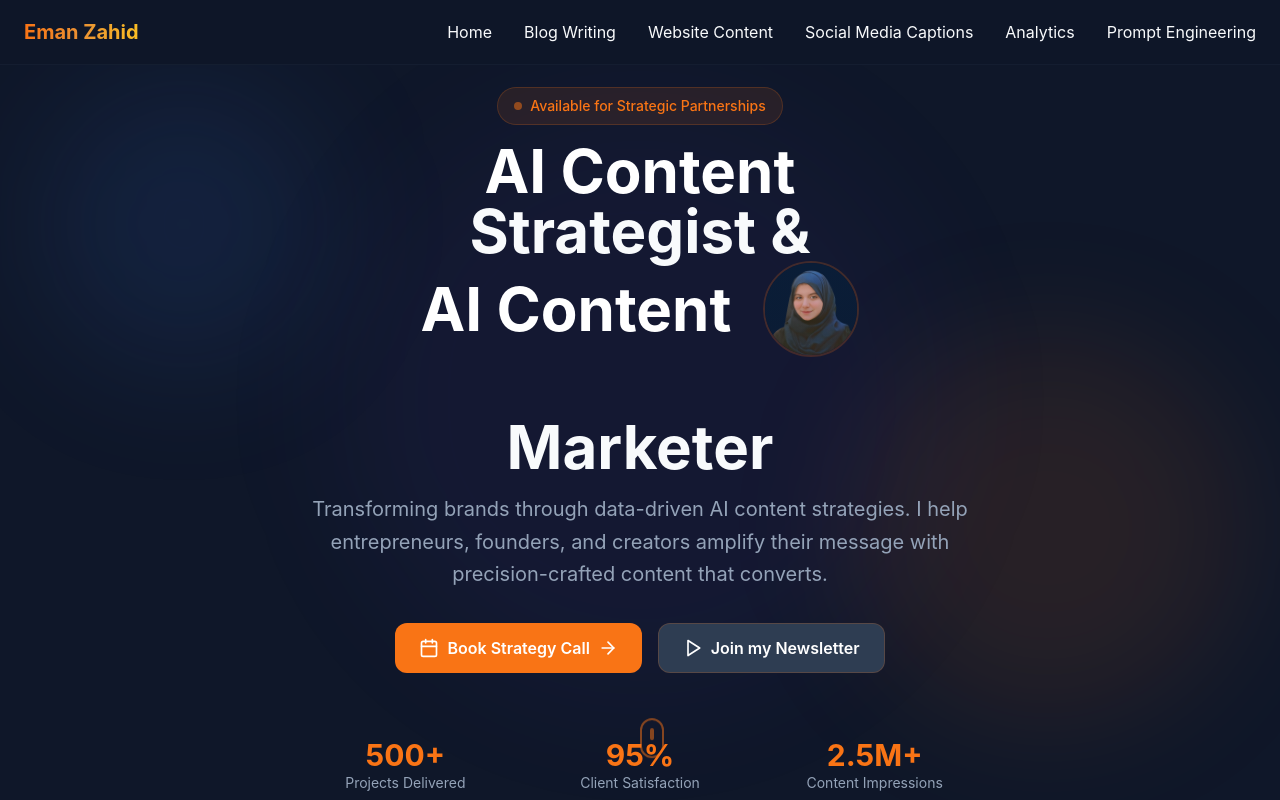
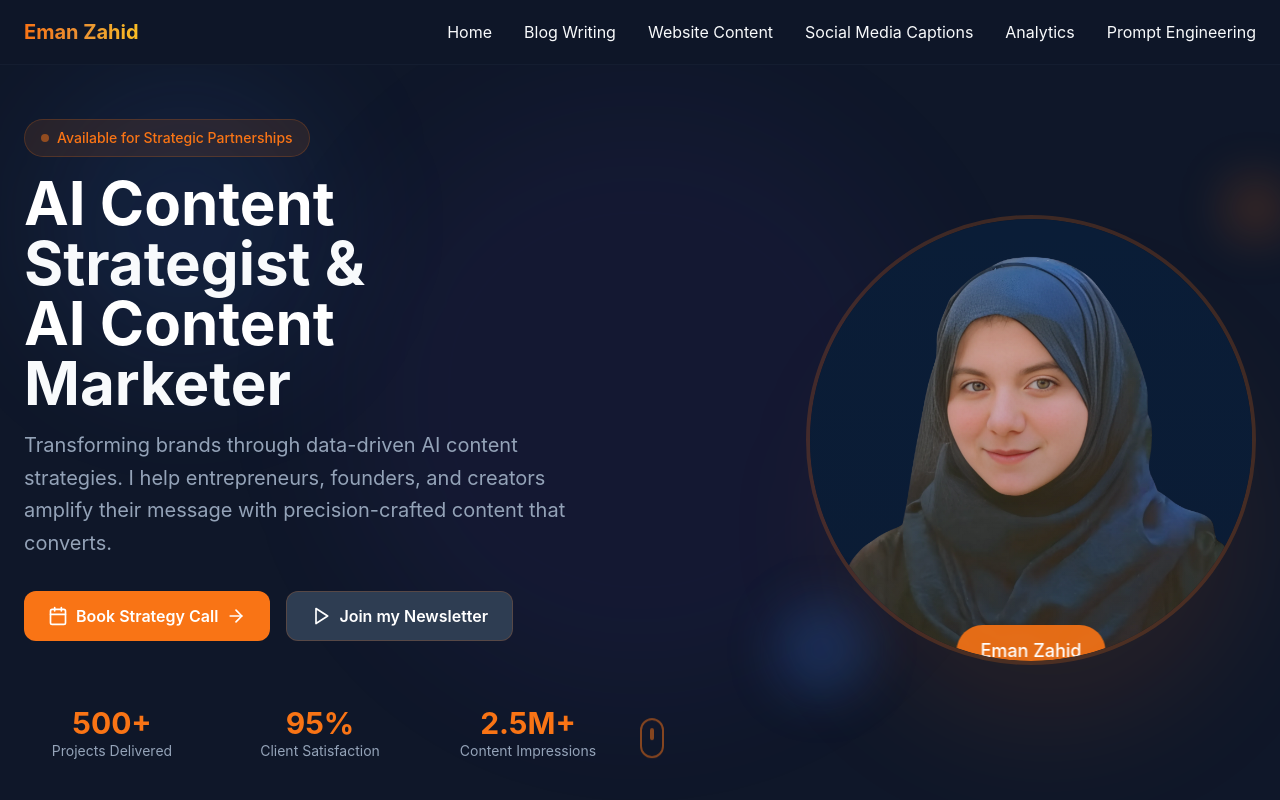
Before and after one commit to emanzahid17/emanzahid, a React (Vite) app: page / in a window 1280 px wide. Shown: the top 800 px of the page. Built offline with nearby package versions, Linux system fonts and the light colour scheme.

Commit message:
Fix hero image and blog section
Adjusted image placement in the hero section to the right side with the heading on the left. Also, added blog writing images to the blog section as they were not visible.

```diff
--- a/src/components/HeroSection.tsx
+++ b/src/components/HeroSection.tsx
@@ -19,9 +19,10 @@ const HeroSection = () => {
       </div>
 
       <div className="container mx-auto px-6 relative z-10">
-        <div className="flex flex-col items-center justify-center min-h-screen pt-20">
-          {/* Main Content - Centered */}
-          <div className={`text-center space-y-8 max-w-4xl ${isVisible ? 'animate-slide-up' : 'opacity-0'}`}>
+        <div className="flex flex-col lg:flex-row items-center justify-between min-h-screen pt-20 gap-12">
+
+          {/* Left Side - Content */}
+          <div className={`lg:w-1/2 space-y-8 ${isVisible ? 'animate-slide-up' : 'opacity-0'}`}>
             <div className="space-y-4">
               <div className="inline-flex items-center px-4 py-2 bg-orange-primary/10 border border-orange-primary/20 rounded-full text-orange-primary text-sm font-medium">
                 <div className="w-2 h-2 bg-orange-primary rounded-full mr-2 animate-pulse"></div>
@@ -33,32 +34,18 @@ const HeroSection = () => {
                 <br />
                 <span className="hero-text-gradient">Strategist &</span>
                 <br />
-                <div className="flex items-center justify-center gap-4 md:gap-8 flex-wrap">
-                  <span className="text-white">AI Content</span>
-                  {/* Profile Image */}
-                  <div className={`relative ${isVisible ? 'animate-scale-in' : 'opacity-0'}`} style={{ animationDelay: '0.3s' }}>
-                    <div className="relative w-16 h-16 md:w-20 md:h-20 lg:w-24 lg:h-24 rounded-full overflow-hidden border-2 border-orange-primary/20 hover:border-orange-primary/40 transition-all duration-500 hover:scale-105">
-                      <img
-                        src="/lovable-uploads/7290b180-01b2-4ba4-950a-6fb1f673b4ae.png"
-                        alt="Eman Zahid - AI Content Strategist Profile"
-                        className="w-full h-full object-cover"
-                      />
-                      <div className="absolute inset-0 bg-gradient-to-t from-navy-primary/20 to-transparent"></div>
-                    </div>
-                    <div className="absolute -inset-1 bg-gradient-primary rounded-full blur-md opacity-20 animate-pulse"></div>
-                  </div>
-                </div>
+                <span className="text-white">AI Content</span>
                 <br />
                 <span className="hero-text-gradient">Marketer</span>
               </h1>
 
-              <p className="text-xl text-muted-foreground max-w-2xl mx-auto leading-relaxed">
+              <p className="text-xl text-muted-foreground leading-relaxed">
                 Transforming brands through data-driven AI content strategies. I help entrepreneurs,
                 founders, and creators amplify their message with precision-crafted content that converts.
               </p>
             </div>
 
-            <div className="flex flex-col sm:flex-row gap-4 justify-center">
+            <div className="flex flex-col sm:flex-row gap-4">
               <button className="btn-primary group">
                 <Calendar className="w-5 h-5 mr-2" />
                 Book Strategy Call
@@ -92,6 +79,34 @@ const HeroSection = () => {
               </div>
             </div>
           </div>
+
+          {/* Right Side - Profile Image */}
+          <div className={`lg:w-1/2 flex justify-center lg:justify-end ${isVisible ? 'animate-scale-in' : 'opacity-0'}`} style={{ animationDelay: '0.3s' }}>
+            <div className="relative">
+              <div className="relative w-80 h-80 md:w-96 md:h-96 lg:w-[450px] lg:h-[450px] rounded-full overflow-hidden border-4 border-orange-primary/20 hover:border-orange-primary/40 transition-all duration-500 hover:scale-105">
+                <img
+                  src="/lovable-uploads/7290b180-01b2-4ba4-950a-6fb1f673b4ae.png"
+                  alt="Eman Zahid - AI Content Strategist Profile"
+                  className="w-full h-full object-cover"
+                />
+
+                {/* Overlay Gradient */}
+                <div className="absolute inset-0 bg-gradient-to-t from-navy-primary/20 to-transparent"></div>
+
+                {/* Floating Badge */}
+                <div className="absolute -bottom-4 left-1/2 transform -translate-x-1/2 bg-orange-primary/90 backdrop-blur-sm text-white px-6 py-3 rounded-full text-lg font-medium">
+                  Eman Zahid
+                </div>
+              </div>
+
+              {/* Decorative Elements */}
+              <div className="absolute -inset-4 bg-gradient-primary rounded-full blur-2xl opacity-20 animate-pulse"></div>
+
+              {/* Floating Elements */}
+              <div className="absolute -top-8 -right-8 w-16 h-16 bg-orange-primary/20 rounded-full blur-xl animate-float"></div>
+              <div className="absolute -bottom-8 -left-8 w-24 h-24 bg-blue-accent/20 rounded-full blur-xl animate-float" style={{ animationDelay: '1s' }}></div>
+            </div>
+          </div>
         </div>
       </div>
 
```
